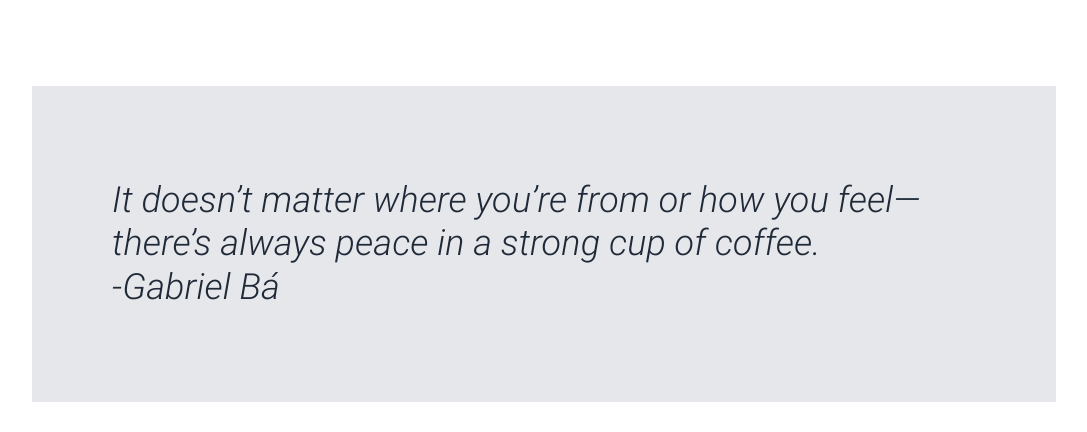
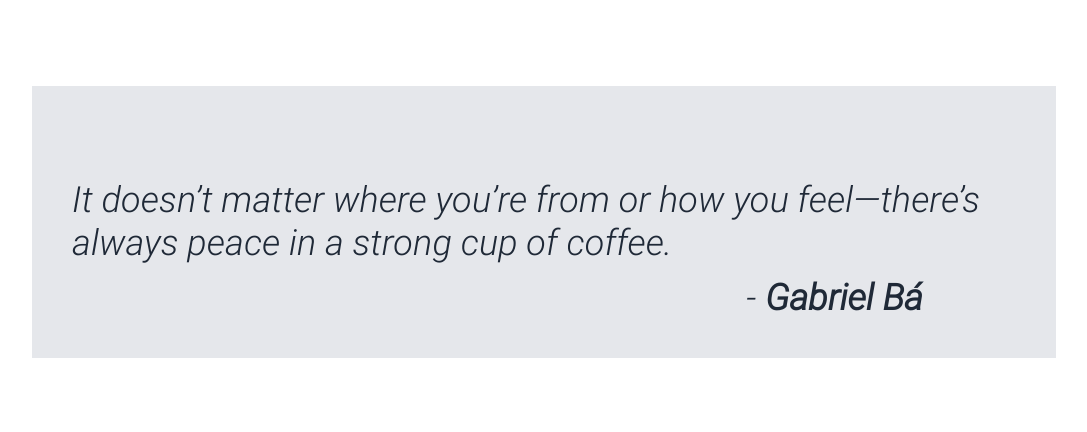
Before and after one commit to chrisgeek07/super-octo, a plain HTML site: page index.html in a window 1280 px wide. Shown: the part 768-1200 px from the top of the page, without its empty margins (96-1183 px from the left). Drawn offline with Linux system fonts and the light colour scheme.

Commit message:
Fix html semantic structure

```diff
--- a/css/style.css
+++ b/css/style.css
@@ -72,7 +72,6 @@ header .hero-left .content-left {
 header .hero-left img {
     width: 49%;
     height: 225px;
-    /* background-size: cover; */
     object-fit: cover;
 }
 
@@ -173,8 +172,7 @@ main .quote blockquote p {
     color: #1F2937;
 }
 
-main .quote blockquote figcaption {
-    font-weight: bold;
+main .quote blockquote p:nth-last-of-type(1) {
     position: absolute;
     top: 70%;
     right: 13%;
--- a/index.html
+++ b/index.html
@@ -36,8 +36,8 @@
 
     </header>
     <main>
-        <article class="services">
         <section class="services">
+            <div class="services">
                 <h2>Crafted by us, for you</h2>
                 <div class="container card-container">
                     <div class="card">
@@ -64,17 +64,15 @@
                         <h3>Muse's Delight</h3>
                     </div>
                 </div>
+            </div>
         </section>
-        </article>
 
         <article class="container quote">
-            <figure>
             <blockquote>
                 <p>It doesn’t matter where you’re from or how you feel—there’s always peace in a strong cup of coffee.
                 </p>
-                    <p>-Gabriel Bá</p>
+                <p>- <strong>Gabriel Bá</strong></p>
             </blockquote>
-            </figure>
         </article>
 
         <section class="container cta-container">
```
Lines whose indentation alone changed are shown as unchanged.
